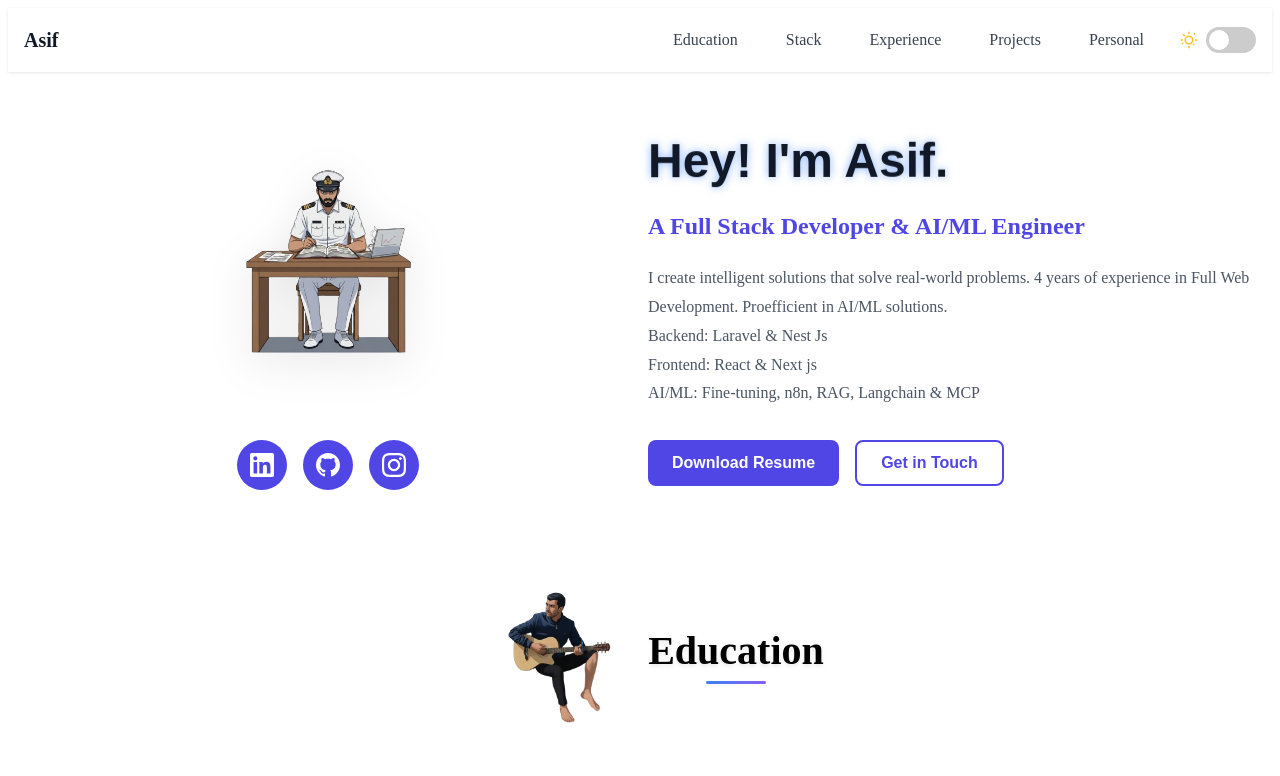
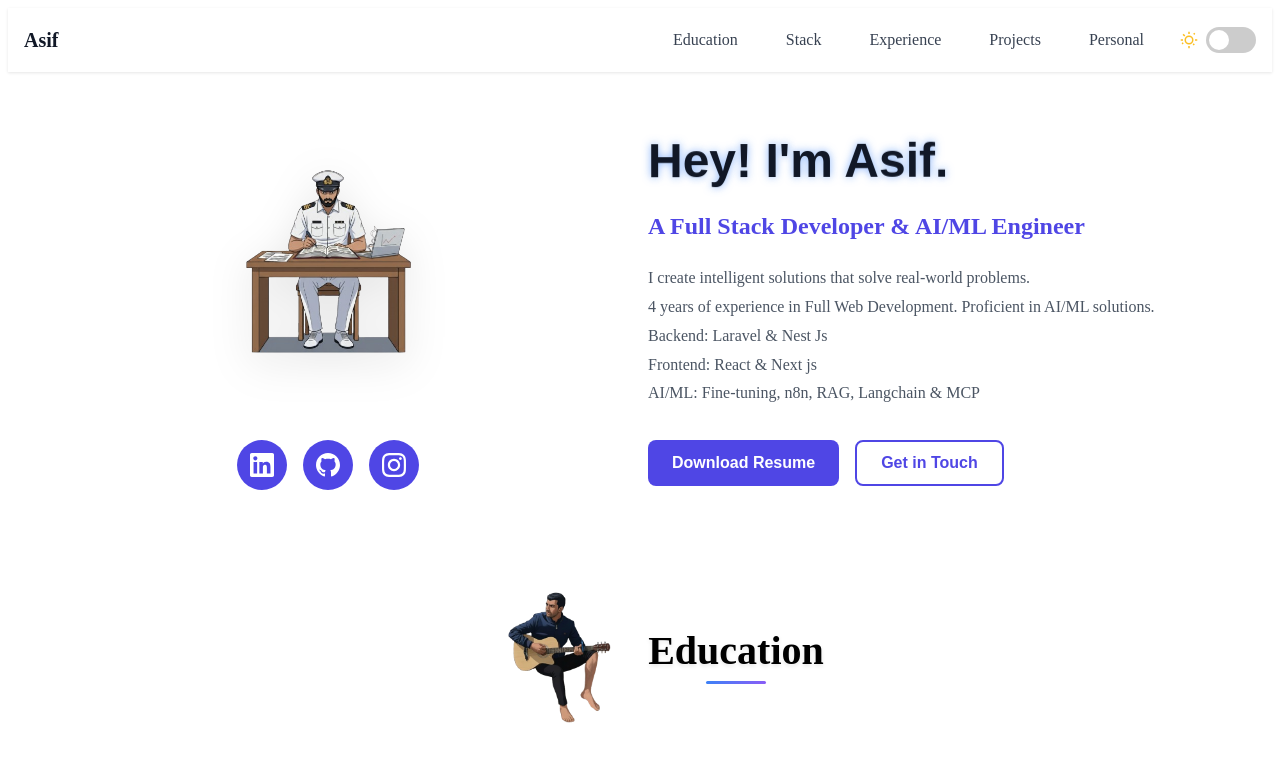
Before and after one commit to Muhammad-Asif10710/Personal-Brand, a React (Vite) app: page / in a window 1280 px wide. Shown: the top 776 px of the page. Built offline with nearby package versions, Linux system fonts and the light colour scheme.

Commit message:
feat: add images to section headings and remove secre

```diff
--- a/src/components/Hero.jsx
+++ b/src/components/Hero.jsx
@@ -139,10 +139,16 @@ export default function Hero() {
         <div className="hero-content">
           <h1 className="flirty">Hey! I'm Asif.</h1>
           <p className="hero-subtitle">A Full Stack Developer & AI/ML Engineer </p>
-          <p className="hero-description"> I create intelligent
-            solutions that solve real-world problems.
-
-            4 years of experience in Full Web Development. Proefficient in AI/ML solutions.<br/> Backend: Laravel & Nest Js<br/> Frontend: React & Next js<br/> AI/ML: Fine-tuning, n8n, RAG, Langchain & MCP
+          <p className="hero-description">
+            I create intelligent solutions that solve real-world problems.
+            <br />
+            4 years of experience in Full Web Development. Proficient in AI/ML solutions.
+            <br />
+            Backend: Laravel & Nest Js
+            <br />
+            Frontend: React & Next js
+            <br />
+            AI/ML: Fine-tuning, n8n, RAG, Langchain & MCP
           </p>
           <div className="hero-cta">
             <button className="btn btn-primary" onClick={handleDownloadCV}>Download Resume</button>
```
